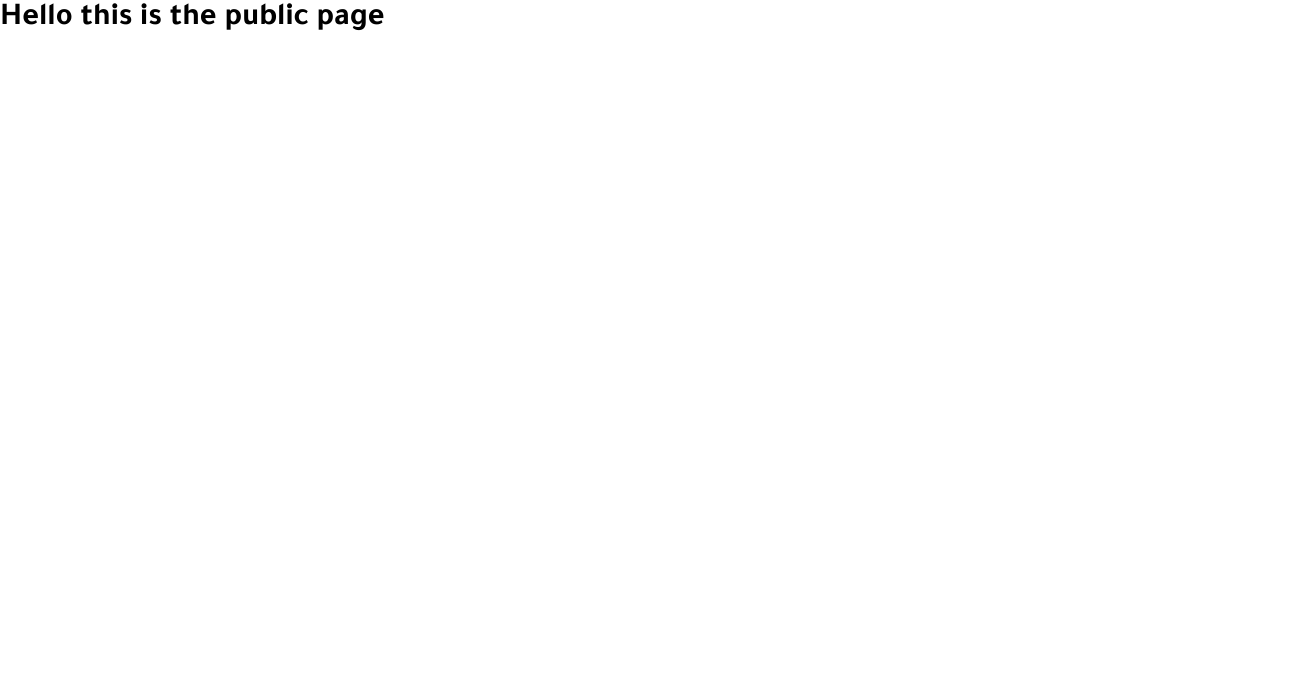
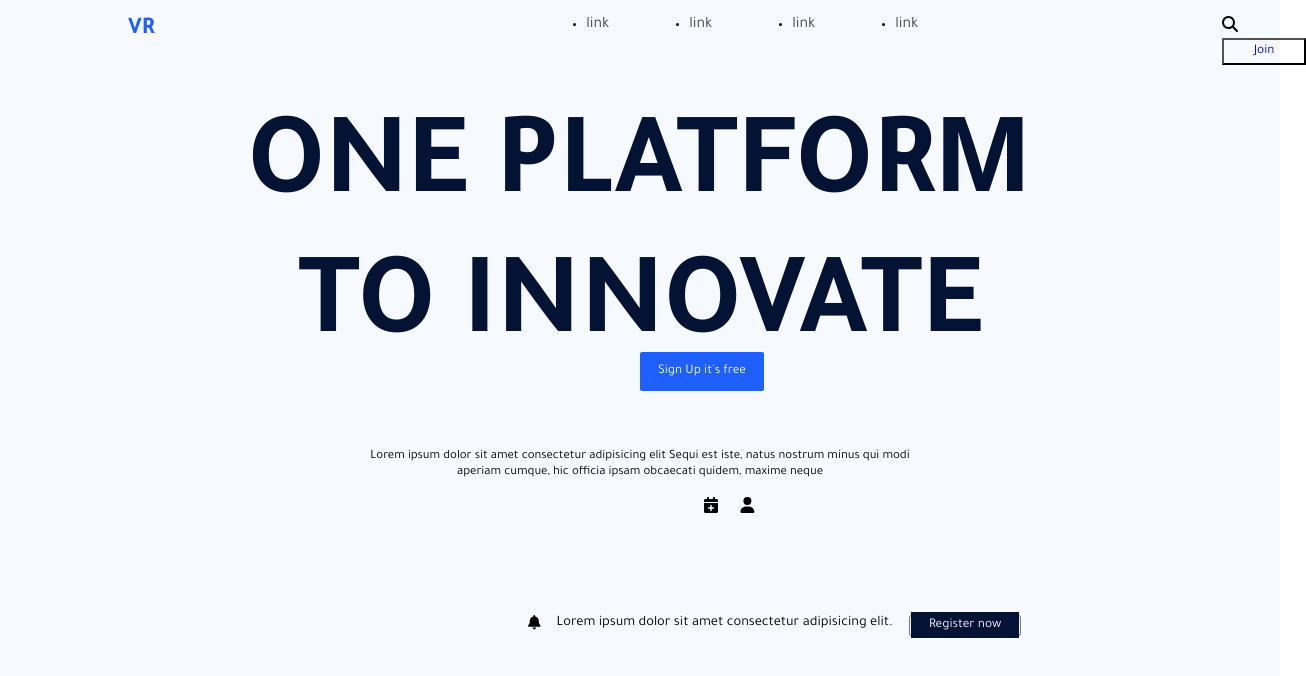
Before and after one commit to ayaOaya/frontEnd_virtualMachine, a React (Vite) app: page / in a window 1280 px wide. Shown: the top 676 px of the page, 1306 px wide, since content can reach past the window. Built offline with nearby package versions, Linux system fonts and the light colour scheme.

Commit message:
adding styles to public page

```diff
--- a/src/UsersInfo/PublicPage/PublicPage.jsx
+++ b/src/UsersInfo/PublicPage/PublicPage.jsx
@@ -1,9 +1,44 @@
+import { FontAwesomeIcon } from '@fortawesome/react-fontawesome'
+import { faMagnifyingGlass, faCalendarPlus, faUser, faBell} from "@fortawesome/free-solid-svg-icons"
 import "./style.scss"
 
 const PublicPage = () => {
   return (
     <>
-    <h1>Hello this is the public page</h1>
+        <div className="public-page">
+          <nav className="navbar">
+            <h2 className="logo">VR</h2>
+            <ul>
+              <li className="li"><a href="/">link</a></li>
+              <li className="li"><a href="/">link</a></li>
+              <li className="li"><a href="/">link</a></li>
+              <li className="li"><a href="/">link</a></li>
+            </ul>
+
+           <div className="nav-btn-join">
+           <FontAwesomeIcon icon={faMagnifyingGlass} className='search-icon'/>
+            <button className="join"><a href="/">Join</a></button>
+           </div>
+          </nav>
+
+          <div className="header">
+            <h1 className="title">ONE PLATFORM <br /> TO INNOVATE </h1>
+            <button className="signUp"><a href="/">Sign Up it's free</a></button>
+            <p className="desc">Lorem ipsum dolor sit amet consectetur adipisicing elit Sequi est iste,  natus nostrum minus qui modi <br /> aperiam cumque, hic officia ipsam obcaecati quidem, maxime neque</p>
+            <div className="headers-icons">
+            <FontAwesomeIcon icon={faCalendarPlus} />
+            <FontAwesomeIcon icon={faUser}  className='user-icon'/>
+            </div>
+
+            <div className="second-parag">
+
+           <FontAwesomeIcon icon={faBell} />
+            <p className="sec-p">Lorem ipsum dolor sit amet consectetur adipisicing elit.</p>
+
+            <button className="register"><a href="/">Register now</a></button>
+            </div>
+          </div>
+        </div>
     </>
   )
 }
--- a/src/UsersInfo/PublicPage/style.scss
+++ b/src/UsersInfo/PublicPage/style.scss
@@ -0,0 +1,106 @@
+.public-page {
+    background-color: #F6FAFF;
+    height: 100vh;
+    width: auto;
+
+    .navbar {
+        padding: 1rem 4rem 0 8rem;
+        display: flex;
+        flex-direction: row;
+        gap: 9rem;
+
+        .logo {
+            color: #1F5FFE;
+            font-weight: 700;
+        }
+
+        ul {
+            display: flex;
+            flex-direction: row;
+            gap: 5rem;
+            padding-left: 18rem;
+
+            .li a{
+                text-decoration: none;
+                color: #030916bd;
+                font-weight: 400;
+            }
+        }
+
+        .nav-btn-join {
+            padding: 0 0 0 10rem;
+
+            .search-icon {
+                padding-right: 1.7rem;
+            }
+
+            .join a{
+                text-decoration: none;
+                background-color: transparent;
+                border-width: 20px;
+
+            }
+            .join {
+                padding: 3px 30px;
+                background-color: transparent;
+                border-width: 2.9px;
+
+            }
+        }
+    }
+
+    .header {
+
+        .title {
+            text-align: center;
+            padding: 2.5rem 0 0 0;
+            font-size: 7.3rem;
+            color: #041234;
+            font-weight: bold;
+        }
+
+        .signUp a{
+            text-decoration: none;
+            color: #F6FAFF;
+        }
+
+        .signUp {
+            position: absolute;
+            top: 22rem;
+            left: 40rem;
+            padding: 11px 18px;
+            border: none;
+            border-radius: 2px;
+            background-color: #1F5FFE;
+        }
+
+        .desc {
+            margin-top: 4rem;
+            text-align: center;
+            font-size: .8rem;
+        }
+
+        .headers-icons {
+            margin: 1rem 0 0 44rem;
+
+            .user-icon {
+                padding-left: 1.4rem;
+            }
+        }
+
+        .second-parag {
+            display: flex;
+            margin: 6rem 0 0 33rem;
+            gap: 1rem;
+            font-size: .9rem;
+
+            .register a{
+                text-decoration: none;
+                background-color: #041234;
+                color: #F6FAFF;
+                border: none;
+                padding: 6px 18px;
+            }
+        }
+    }
+}
```
